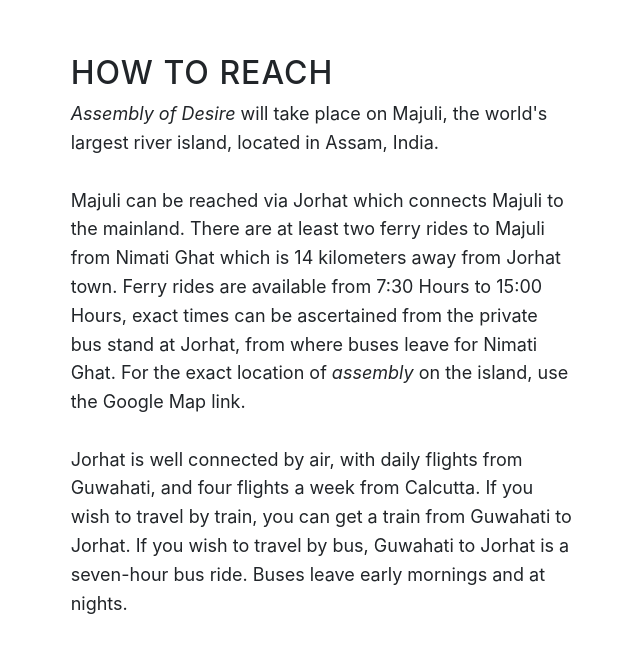
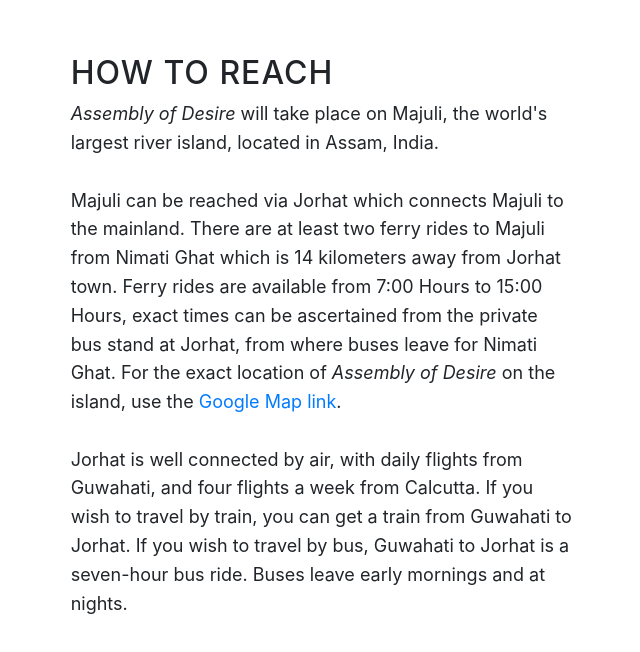
Before and after one commit to Medialabiitg/assemblyofdesire, a website with bundled scripts: page index.html in a window 1280 px wide. Shown: the part 2077-2729 px from the top of the page, without its empty margins (51-691 px from the left). Built offline with nearby package versions, Linux system fonts and the light colour scheme.

Commit message:
Update index.html

```diff
--- a/index.html
+++ b/index.html
@@ -109,9 +109,9 @@
                  <i>Assembly of Desire</i> will take place on Majuli, the world's largest river island, located in Assam, India.
                  <br> <br>
                  Majuli can be reached via Jorhat which connects Majuli to the mainland. There are at least two ferry rides to Majuli
-                 from Nimati Ghat which is 14 kilometers away from Jorhat town. Ferry rides are available from 7:30 Hours to 15:00 Hours,
+                 from Nimati Ghat which is 14 kilometers away from Jorhat town. Ferry rides are available from 7:00 Hours to 15:00 Hours,
                  exact times can be ascertained from the private bus stand at Jorhat, from where buses leave for Nimati Ghat.
-                  For the exact location of <i>assembly</i> on the island, use the Google Map link.
+                  For the exact location of <i>Assembly of Desire</i> on the island, use the <a href="https://www.google.co.in/maps/place/Camping+Resort,+Majuli/@26.9810548,94.1733697,303m/data=!3m1!1e3!4m5!3m4!1s0x3746cf2478cf48e5:0x4813ddba5b0f37cb!8m2!3d26.981208!4d94.1735199">Google Map link</a>.
                                    <br><br>
                  Jorhat is well connected by air, with daily flights from Guwahati, and four flights a week from Calcutta.
                  If you wish to travel by train, you can get a train from Guwahati to Jorhat.
@@ -123,7 +123,7 @@
             </div>
           <div class="col-lg-6">
 
-          <iframe src="https://www.google.com/maps/embed?pb=!1m14!1m8!1m3!1d910007.6541334181!2d94.194675!3d27.007488!3m2!1i1024!2i768!4f13.1!3m3!1m2!1s0x3746c41068c5707f%3A0x3dd7532bf70e8c60!2sMajuli!5e0!3m2!1sen!2sin!4v1514005497483" width="400" height="300" frameborder="0" style="border:0;" allowfullscreen></iframe>
+           <iframe src="https://www.google.com/maps/embed?pb=!1m18!1m12!1m3!1d1319.4601100274806!2d94.17273831641106!3d26.981207997844066!2m3!1f0!2f0!3f0!3m2!1i1024!2i768!4f13.1!3m3!1m2!1s0x3746cf2478cf48e5%3A0x4813ddba5b0f37cb!2sCamping+Resort%2C+Majuli!5e1!3m2!1sen!2sin!4v1514557666612" width="400" height="300" frameborder="0" style="border:0" allowfullscreen></iframe>
           </div>
         </div>
       </div>
```
